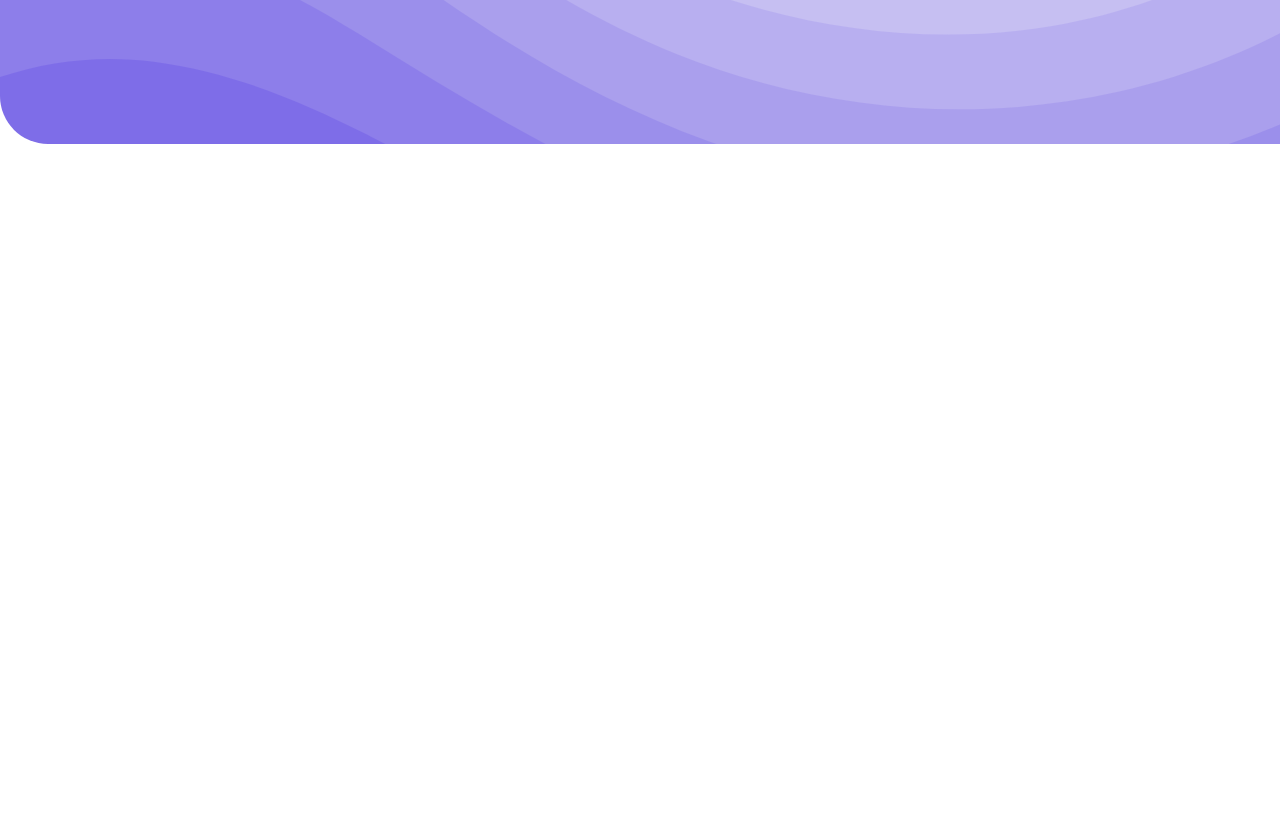
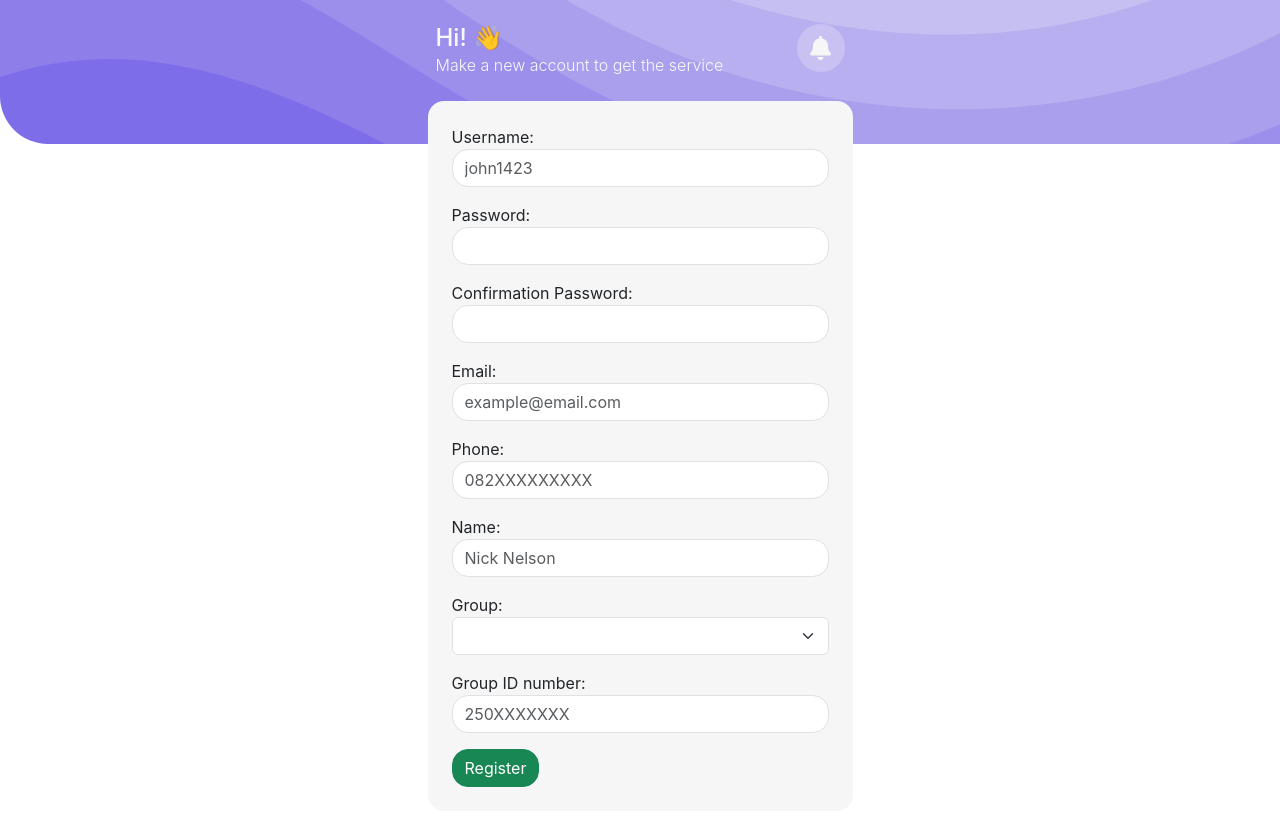
Before and after one commit to vikriyuwi/vue-bimeal, a Vue app: page /register in a window 1280 px wide. Before the commit this address had no page. Shown: the top 826 px of the page. Before the commit the page ends 800 px from the top, so only its background shows below. Built offline with nearby package versions, Linux system fonts and the light colour scheme; no server answers; a web font is replaced by a local one.

Commit message:
user register

```diff
--- a/src/router/index.js
+++ b/src/router/index.js
@@ -1,8 +1,9 @@
 import { createWebHistory, createRouter } from "vue-router";
 import Home from "../view/buyer/home/index.vue";
 import Login from "../view/buyer/auth/login.vue";
+import Register from "../view/buyer/auth/register.vue";
+import Logout from "../view/buyer/auth/logout.vue";
 import Profile from "../view/buyer/profile/index.vue";
-import Logout from "../view/buyer/auth/logout.vue";
 
 const routes = [
   {
@@ -14,6 +15,11 @@ const routes = [
     path: "/login",
     name: "login",
     component: Login
+  },
+  {
+    path: "/register",
+    name: "register",
+    component: Register
   },
   {
     path: "/logout",
--- /dev/null
+++ b/src/view/buyer/auth/register.vue
@@ -0,0 +1,152 @@
+<script setup>
+    import { ref,onMounted } from "vue";
+
+    //import router
+    import { useRouter } from 'vue-router';
+
+    //import api
+    import api from "../../../api";
+
+    var accessToken = localStorage.getItem('token');
+
+    //init router
+    const router = useRouter();
+
+    const username = ref("")
+    const password = ref("")
+    const password_confirmation = ref("")
+    const email = ref("")
+    const phone = ref("")
+    const name = ref("")
+    const group = ref("")
+    const group_id = ref("")
+    const errors = ref([]);
+    const errors_data = ref([]);
+
+    const checkToken = async () => {
+        api.defaults.headers.common['Authorization'] = `Bearer ${accessToken}`;
+        await api.get('/api/login-data')
+        .then(response => {
+            router.push({name:"home"});
+        }).catch(error => {
+            router.push({name:"register"});
+        });
+    }
+
+    const storeRegister = async () => {
+
+        //init formData
+        let formData = new FormData();
+
+        //assign state value to formData
+        formData.append("username", username.value);
+        formData.append("password", password.value);
+        formData.append("password_confirmation", password_confirmation.value);
+        formData.append("email", email.value);
+        formData.append("phone", phone.value);
+        formData.append("name", name.value);
+        formData.append("group", group.value);
+        formData.append("group_id", group_id.value);
+
+        //store data with API
+        await api.post('/api/register', formData)
+        .then(() => {
+            router.push({name:"login"})
+        })
+        .catch((error) => {
+            //assign response error data to state "errors"
+            errors.value = error.response.data;
+            errors_data.value = error.response.data.data;
+        });
+    };
+
+    onMounted(() => {
+        checkToken();
+    })
+</script>
+
+<template>
+<div class="main-page container-fluid d-flex flex-column align-items-center">
+    <div class="head-container d-flex px-2">
+        <div class="profile-info d-flex flex-column text-light me-auto">
+            <h4>Hi! 👋</h4>
+            <p class="fw-light">Make a new account to get the service</p>
+        </div>
+        <div class="notification-button rounded-circle">
+            <a href="#" class="w-100 h-100 d-flex justify-content-center align-items-center">
+                <i class="fa-solid fa-xl fa-bell"></i>
+            </a>
+        </div>
+    </div>
+    <div class="status-container p-4 rounded-4 mt-4 text-dark">
+        <div v-if="errors.length != 0" class="alert alert-danger alert-dismissible fade show" role="alert">
+            <strong>{{errors.message}}</strong> You should check in on some of those fields below.
+        </div>
+        <form @submit.prevent="storeRegister()">
+            <div class="mb-3">
+                <label for="username">Username:</label>
+                <input type="text" class="form-control rounded-4" id="username" v-model="username" placeholder="john1423">
+                <div v-if="errors_data.username" class="alert alert-danger mt-2">
+                    <span>{{ errors_data.username[0] }}</span>
+                </div>
+            </div>
+            <div class="mb-3">
+                <label for="password">Password:</label>
+                <input type="password" class="form-control rounded-4" id="password" v-model="password">
+                <div v-if="errors_data.password" class="alert alert-danger mt-2">
+                    <span>{{ errors_data.password[0] }}</span>
+                </div>
+            </div>
+            <div class="mb-3">
+                <label for="password_confirmation">Confirmation Password:</label>
+                <input type="password" class="form-control rounded-4" id="password_confirmation" v-model="password_confirmation">
+                <div v-if="errors_data.password_confirmation" class="alert alert-danger mt-2">
+                    <span>{{ errors_data.password_confirmation[0] }}</span>
+                </div>
+            </div>
+            <div class="mb-3">
+                <label for="email">Email:</label>
+                <input type="email" class="form-control rounded-4" id="email" v-model="email" placeholder="example@email.com">
+                <div v-if="errors_data.email" class="alert alert-danger mt-2">
+                    <span>{{ errors_data.email[0] }}</span>
+                </div>
+            </div>
+            <div class="mb-3">
+                <label for="phone">Phone:</label>
+                <input type="text" class="form-control rounded-4" id="phone" v-model="phone" placeholder="082XXXXXXXXX">
+                <div v-if="errors_data.phone" class="alert alert-danger mt-2">
+                    <span>{{ errors_data.phone[0] }}</span>
+                </div>
+            </div>
+            <div class="mb-3">
+                <label for="name">Name:</label>
+                <input type="text" class="form-control rounded-4" id="name" v-model="name" placeholder="Nick Nelson">
+                <div v-if="errors_data.name" class="alert alert-danger mt-2">
+                    <span>{{ errors_data.name[0] }}</span>
+                </div>
+            </div>
+            <div class="mb-3">
+                <label for="group">Group:</label>
+                <select class="form-select" id="group" v-model="group">
+                    <option selected>Open this select menu</option>
+                    <option value="STUDENT">Student</option>
+                    <option value="LECTURER">Lecturer</option>
+                    <option value="STAFF">Staff</option>
+                    <option value="OTHER">Other</option>
+                </select>
+                <div v-if="errors_data.group" class="alert alert-danger mt-2">
+                    <span>{{ errors_data.group[0] }}</span>
+                </div>
+            </div>
+            <div class="mb-3">
+                <label for="group_id">Group ID number:</label>
+                <input type="text" class="form-control rounded-4" id="group_id" v-model="group_id" placeholder="250XXXXXXX">
+                <div v-if="errors_data.group_id" class="alert alert-danger mt-2">
+                    <span>{{ errors_data.group_id[0] }}</span>
+                </div>
+            </div>
+            <button class="btn btn-success rounded-4">Register</button>
+        </form>
+    </div>
+</div>
+</template>
```
